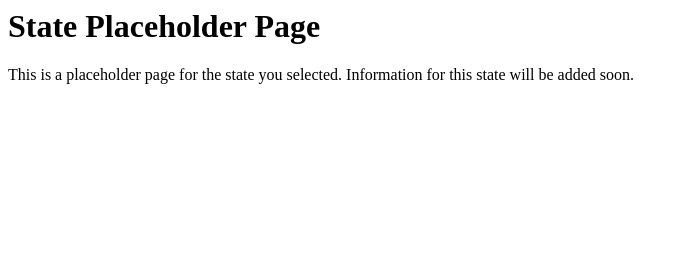
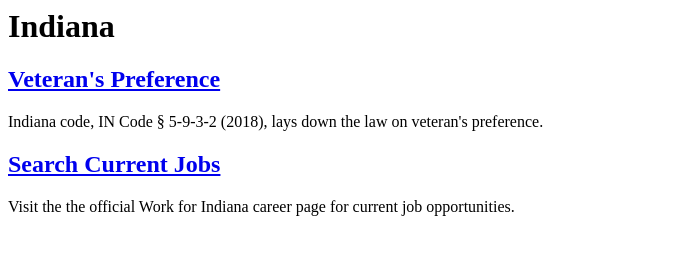
Before and after one commit to civilservicevets/civilservicevets.github.io, a plain HTML site: page indiana.html in a window 1280 px wide. Shown: the whole page, without its empty margins (0-688 px from the left). Drawn offline with Linux system fonts and the light colour scheme.

Commit message:
Update indiana.html

```diff
--- a/indiana.html
+++ b/indiana.html
@@ -1,9 +1,13 @@
 <html>
-  <head>
-    <title>Civil Service Vets - State Placeholder Page</title>
-  </head>
-  <body>
-    <h1>State Placeholder Page</h1>
-    <p>This is a placeholder page for the state you selected. Information for this state will be added soon.</p>
-  </body>
+<head>
+<meta name="viewport" content="width=device-width, initial-scale=1">
+<title>Indiana</title>
+</head>
+<body>
+<h1>Indiana</h1>
+<h2><a href="https://law.justia.com/codes/indiana/2018/title-5/article-9/chapter-3/section-5-9-3-2/">Veteran's Preference</a></h2>
+<p>Indiana code, IN Code § 5-9-3-2 (2018), lays down the law on veteran's preference.</p>
+<h2><a href="https://workforindiana.in.gov/">Search Current Jobs</a></h2>
+<p>Visit the the official Work for Indiana career page for current job opportunities.</p>
+</body>
 </html>
```
